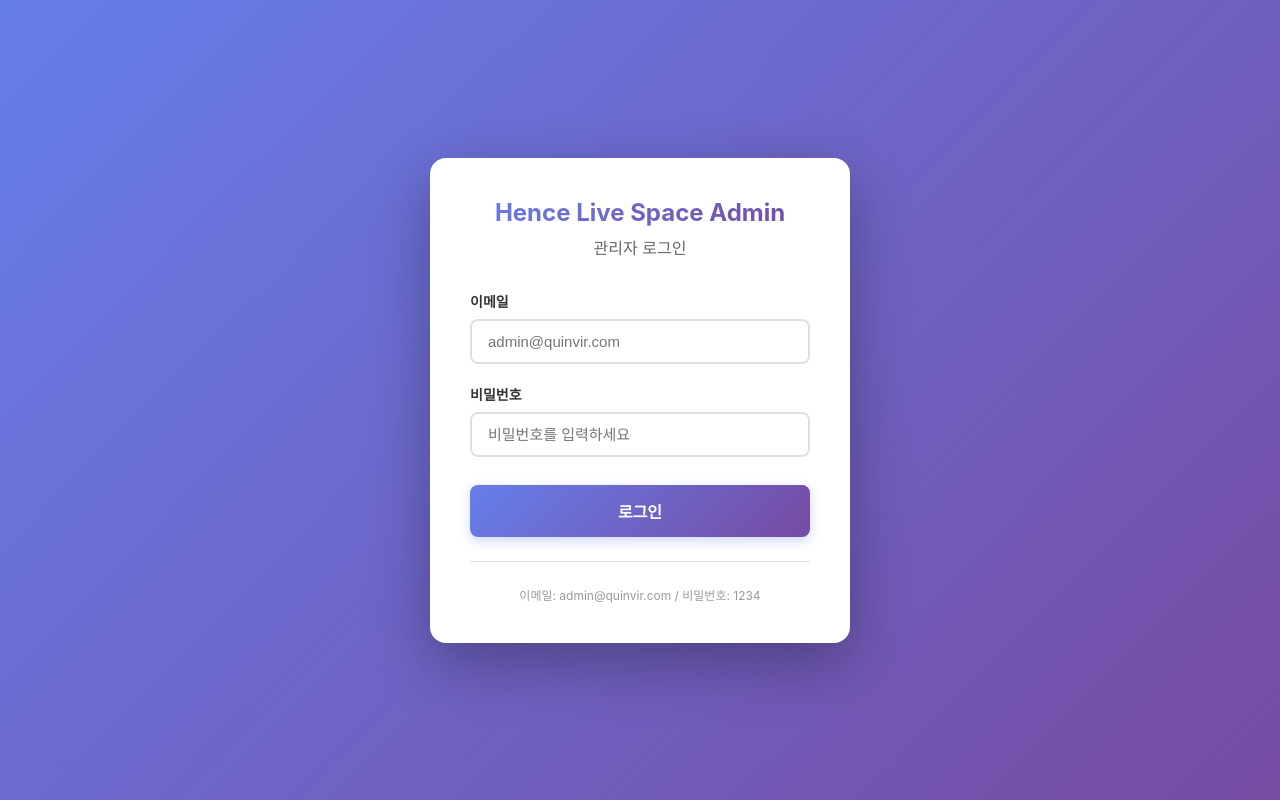
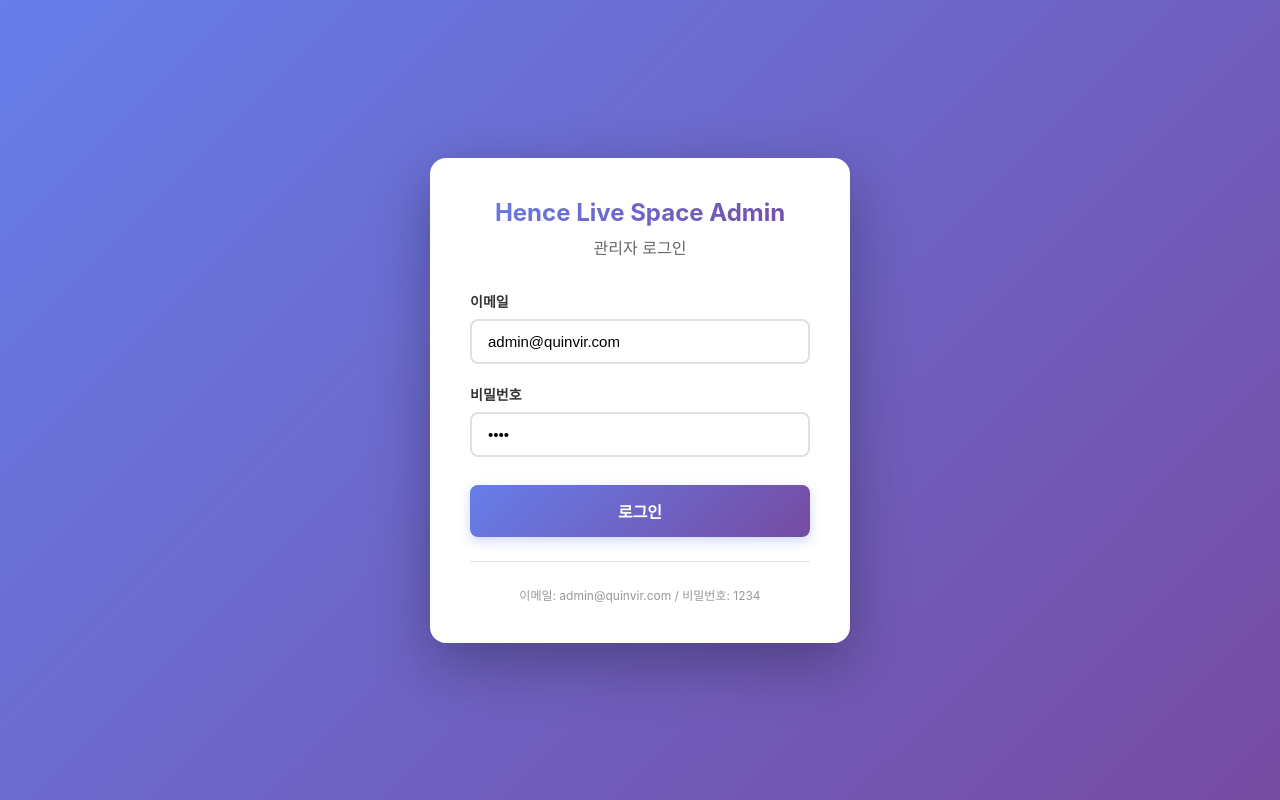
Before and after one commit to genetory-quinvir/hence-ls-admin-nextjs, a Next.js app: page / in a window 1280 px wide. Built offline with nearby package versions, Linux system fonts and the light colour scheme.

Commit message:
수정중

```diff
--- a/app/components/Login.tsx
+++ b/app/components/Login.tsx
@@ -5,8 +5,8 @@ import { useAuth } from '../context/AuthContext'
 import styles from './Login.module.css'
 
 export default function Login() {
-  const [email, setEmail] = useState('')
-  const [password, setPassword] = useState('')
+  const [email, setEmail] = useState('admin@quinvir.com')
+  const [password, setPassword] = useState('1234')
   const [error, setError] = useState('')
   const [isLoading, setIsLoading] = useState(false)
   const { login } = useAuth()
--- a/app/context/AuthContext.tsx
+++ b/app/context/AuthContext.tsx
@@ -4,6 +4,7 @@ import { createContext, useContext, useState, useEffect, ReactNode } from 'react
 
 interface AuthContextType {
   isAuthenticated: boolean
+  isLoading: boolean
   login: (email: string, password: string) => Promise<boolean>
   logout: () => void
   user: { email: string; nickname: string } | null
@@ -14,6 +15,7 @@ const AuthContext = createContext<AuthContextType | undefined>(undefined)
 export function AuthProvider({ children }: { children: ReactNode }) {
   const [isAuthenticated, setIsAuthenticated] = useState(false)
   const [user, setUser] = useState<{ email: string; nickname: string } | null>(null)
+  const [isLoading, setIsLoading] = useState(true)
 
   // 페이지 로드 시 로컬 스토리지에서 인증 상태 확인
   useEffect(() => {
@@ -24,6 +26,7 @@ export function AuthProvider({ children }: { children: ReactNode }) {
       setIsAuthenticated(true)
       setUser(JSON.parse(storedUser))
     }
+    setIsLoading(false)
   }, [])
 
   const login = async (email: string, password: string): Promise<boolean> => {
@@ -55,7 +58,7 @@ export function AuthProvider({ children }: { children: ReactNode }) {
   }
 
   return (
-    <AuthContext.Provider value={{ isAuthenticated, login, logout, user }}>
+    <AuthContext.Provider value={{ isAuthenticated, isLoading, login, logout, user }}>
       {children}
     </AuthContext.Provider>
   )
--- a/app/page.tsx
+++ b/app/page.tsx
@@ -91,7 +91,7 @@ const menuItems: MenuItem[] = [
 ]
 
 export default function Home() {
-  const { isAuthenticated } = useAuth()
+  const { isAuthenticated, isLoading } = useAuth()
   const [activeMenuId, setActiveMenuId] = useState<string | null>(null)
 
   // 로그인 시 대시보드를 기본으로 표시
@@ -125,6 +125,11 @@ export default function Home() {
     return null
   }, [activeMenuId])
 
+  // 로딩 중이면 아무것도 표시하지 않음 (또는 로딩 스피너)
+  if (isLoading) {
+    return null
+  }
+
   // 로그인되지 않았으면 로그인 화면 표시
   if (!isAuthenticated) {
     return <Login />
```
